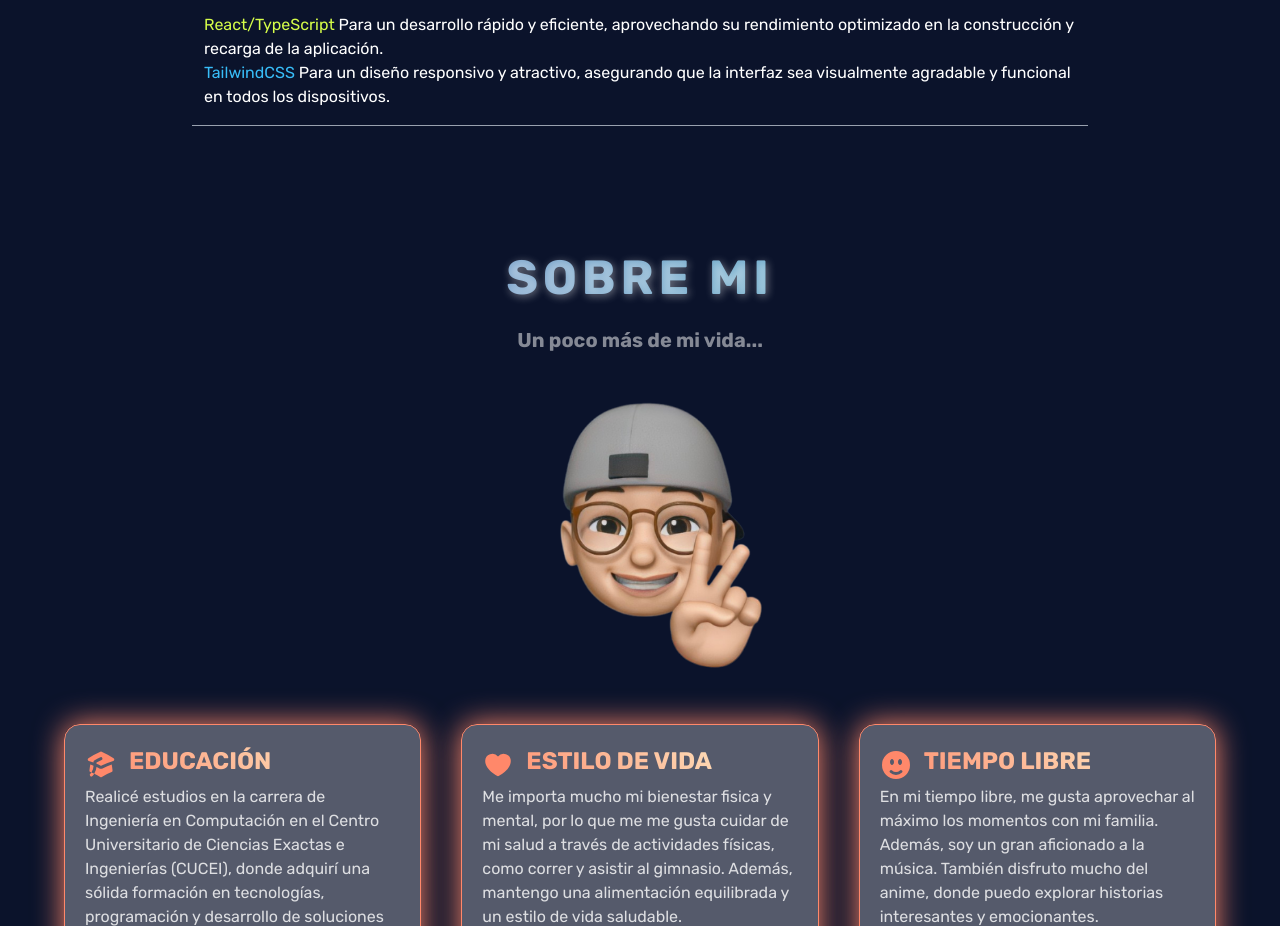
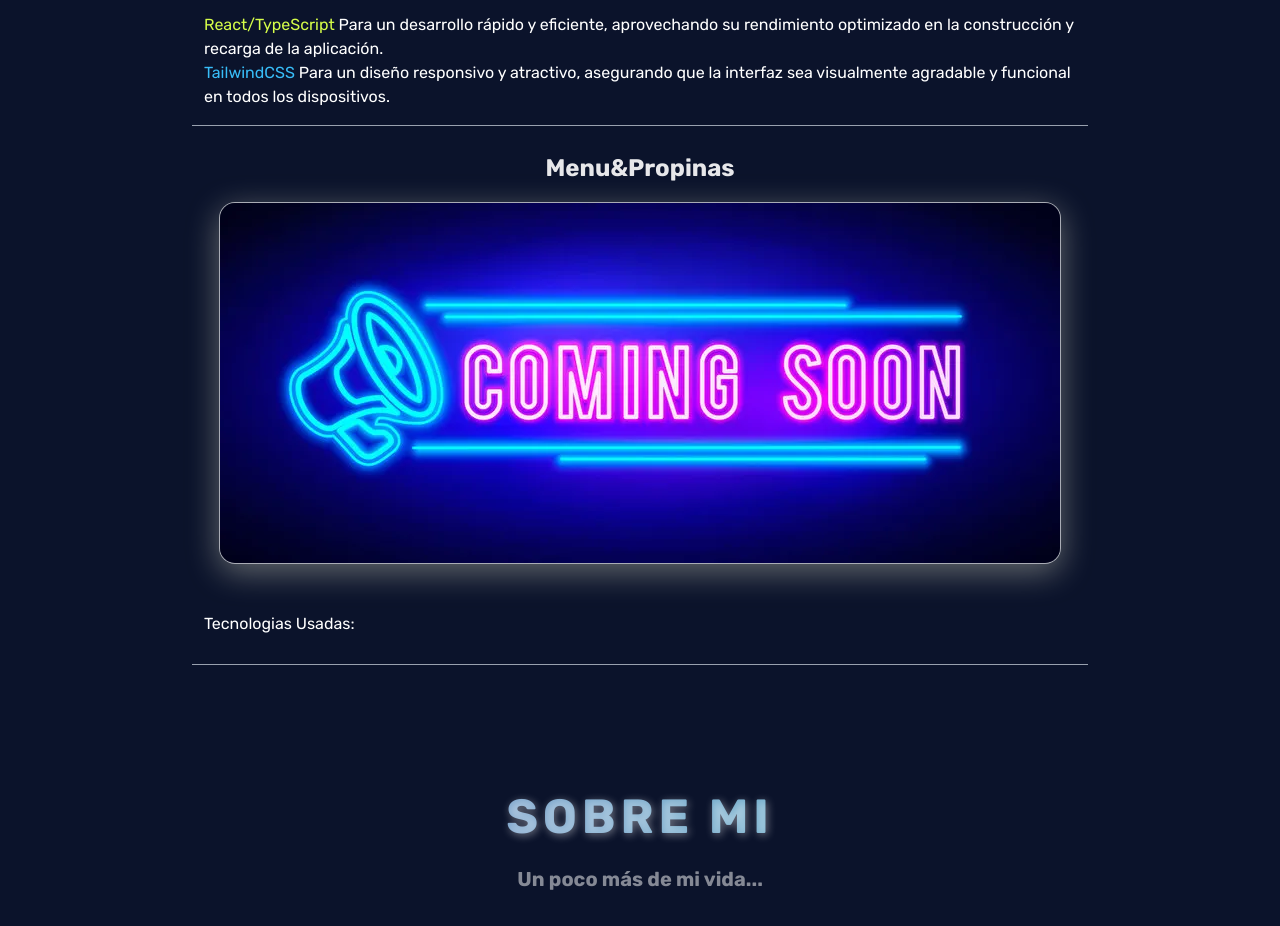
Before and after one commit to andremartingarcialopez/mi-portafolio-web, a React (Vite) app: page / in a window 1280 px wide. Shown: the part 5622-6548 px from the top of the page. Built offline with nearby package versions, Linux system fonts and the light colour scheme; a web font is replaced by a local one.

Commit message:
Actualizacion de proyecto comming soon

```diff
--- a/src/components/Proyectos.tsx
+++ b/src/components/Proyectos.tsx
@@ -29,8 +29,6 @@ export function Proyectos() {
                                     <p className="my-3 text-white">{project.technologiesUse}</p>
                                     <p className='text-[#d6fd49]'>{project.technologie01} <span className="text-white">{project.descrptionTechnologie01}</span></p>
                                     <p className='text-[#38bdf8]'>{project.technologie02} <span className="text-white"> {project.descrptionTechnologie02}</span></p>
-
-                                    <p></p>
                                 </div>
                             </div>
                         </div>
--- a/src/data/proyectos.ts
+++ b/src/data/proyectos.ts
@@ -65,5 +65,21 @@ export const projects: Projects[] = [
     url: "https://todolist4today.netlify.app/",
     alt: "imagen-proyecto-toDoList"
   },
+  {
+    title: "Menu&Propinas",
+    img: "img/comming soon.webp",
+    description:
+      ``,
+    technologiesUse: "Tecnologias Usadas:",
+    technologie01: "",
+    descrptionTechnologie01:
+      "",
+    technologie02: "",
+    descrptionTechnologie02:
+      "",
+    id: 5,
+    url: "",
+    alt: "imagen-proyecto-menu&propinas"
+  },
 
 ];
```
